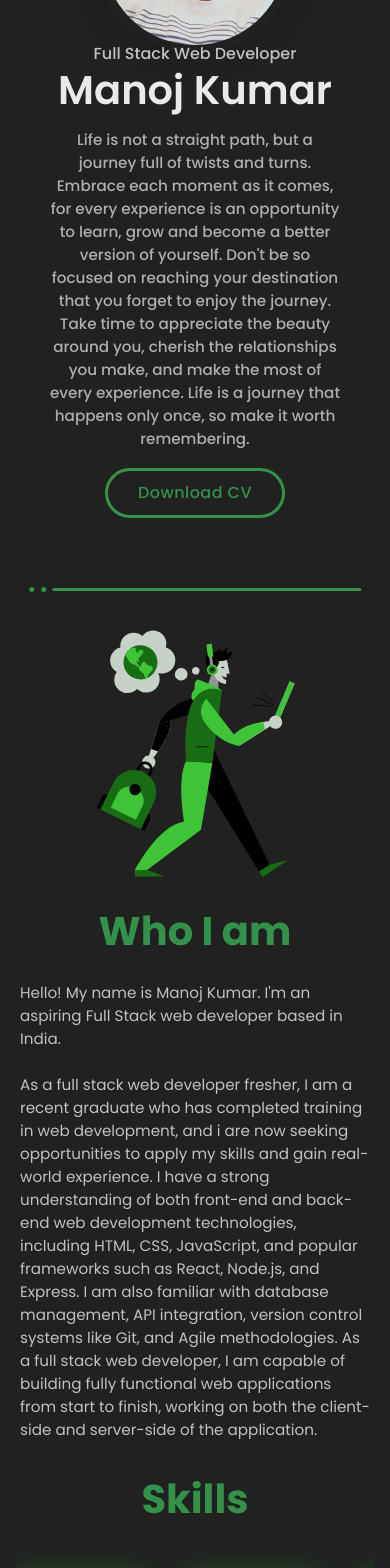
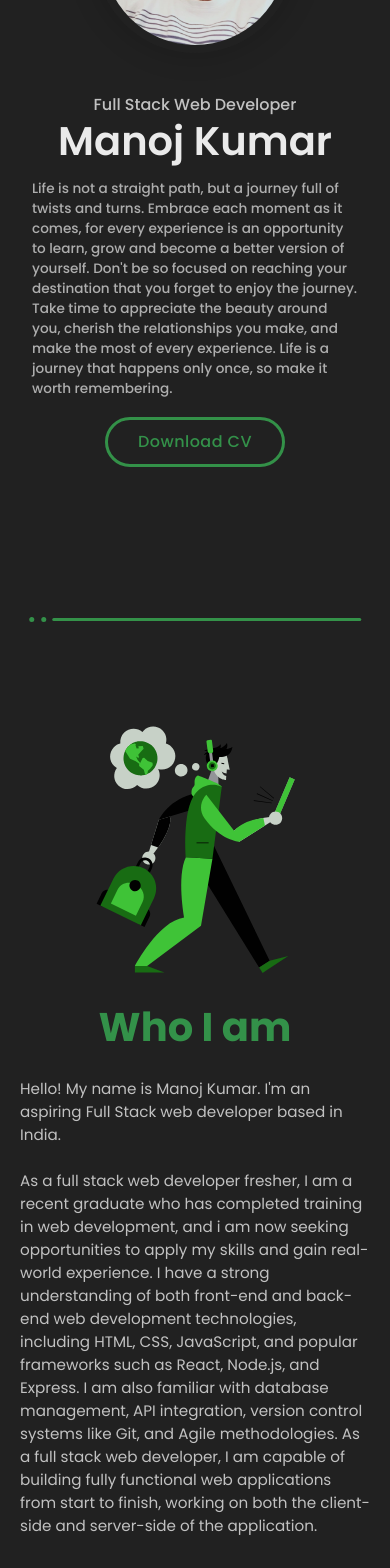
Before and after one commit to Manojbachhal/manojbachhal.github.io, a React (Create React App) app: page / in a window 390 px wide. Shown: the part 300-1868 px from the top of the page. Built offline with nearby package versions, Linux system fonts and the light colour scheme; a web font is replaced by a local one.

Commit message:
fixed mobile responsiveness

```diff
--- a/src/components/About/About.css
+++ b/src/components/About/About.css
@@ -85,12 +85,12 @@
 
 @media screen and (max-width: 992px){
 
-  .about .line-styling{
+  /* .about .line-styling{
     top: 20px;
-  }
+  } */
 
     .about-body {
-        padding-top: 2rem;
+        /* padding-top: 2rem; */
         display: flex;
         flex-direction: column-reverse;
         align-items: center;
--- a/src/components/Landing/Landing.css
+++ b/src/components/Landing/Landing.css
@@ -202,10 +202,10 @@
     text-align: center;
   }
   .lcr--content p {
-    font-size: 0.95rem;
-    text-align: center;
+    font-size: 0.85rem;
+    /* text-align: center; */
     margin: 0 auto;
-    width: 90%;
+    /* width: 90%; */
   }
   .lcr-buttonContainer {
     margin: 0 auto;
@@ -215,6 +215,7 @@
   }
   .lcr-buttonContainer button {
     margin-top: -20%;
+    z-index: 99;
   }
   /* .landing{
     height: 280vh;
--- a/src/components/Landing/Landing.js
+++ b/src/components/Landing/Landing.js
@@ -8,13 +8,7 @@ import { ThemeContext } from "../../contexts/ThemeContext";
 import { headerData } from "../../data/headerData";
 import { socialsData } from "../../data/socialsData";
 
-import {
-  FaTwitter,
-  FaLinkedin,
-  FaGithub,
-  FaYoutube,
-  FaBlogger,
-} from "react-icons/fa";
+import { FaLinkedin, FaGithub } from "react-icons/fa";
 
 function Landing() {
   const { theme, drawerOpen } = useContext(ThemeContext);
@@ -29,6 +23,7 @@ function Landing() {
       fontSize: "1rem",
       fontWeight: "500",
       height: "50px",
+      zIndex: 99,
       fontFamily: "var(--primaryFont)",
       border: `3px solid ${theme.primary}`,
       transition: "100ms ease-out",
--- a/src/data/aboutData.js
+++ b/src/data/aboutData.js
@@ -3,6 +3,6 @@ export const aboutData = {
   description1:
     "Hello! My name is Manoj Kumar. I'm an aspiring Full Stack web developer based in India.",
   description2:
-    "As a full stack web developer fresher, I am a recent graduate who has completed training in web development, and i are now seeking opportunities to apply my skills and gain real-world experience. I have a strong understanding of both front-end and back-end web development technologies, including HTML, CSS, JavaScript, and popular frameworks such as React, Node.js, and Express. I am also familiar with database management, API integration, version control systems like Git, and Agile methodologies. As a full stack web developer, I am capable of building fully functional web applications from start to finish, working on both the client-side and server-side of the application.",
+    "As a full stack web developer fresher, I am a recent graduate who has completed training in web development, and i am now seeking opportunities to apply my skills and gain real-world experience. I have a strong understanding of both front-end and back-end web development technologies, including HTML, CSS, JavaScript, and popular frameworks such as React, Node.js, and Express. I am also familiar with database management, API integration, version control systems like Git, and Agile methodologies. As a full stack web developer, I am capable of building fully functional web applications from start to finish, working on both the client-side and server-side of the application.",
   image: 2,
 };
```
